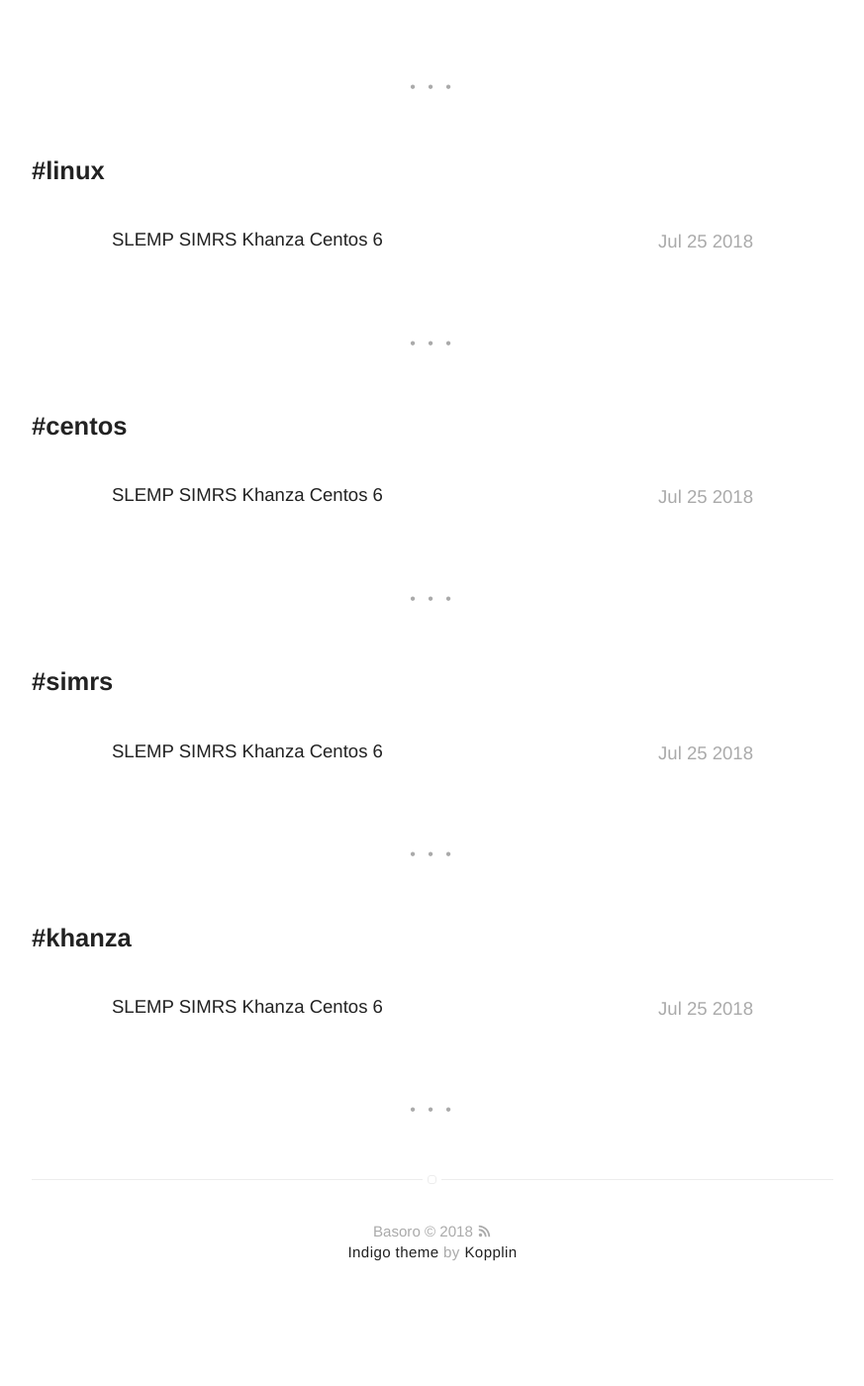
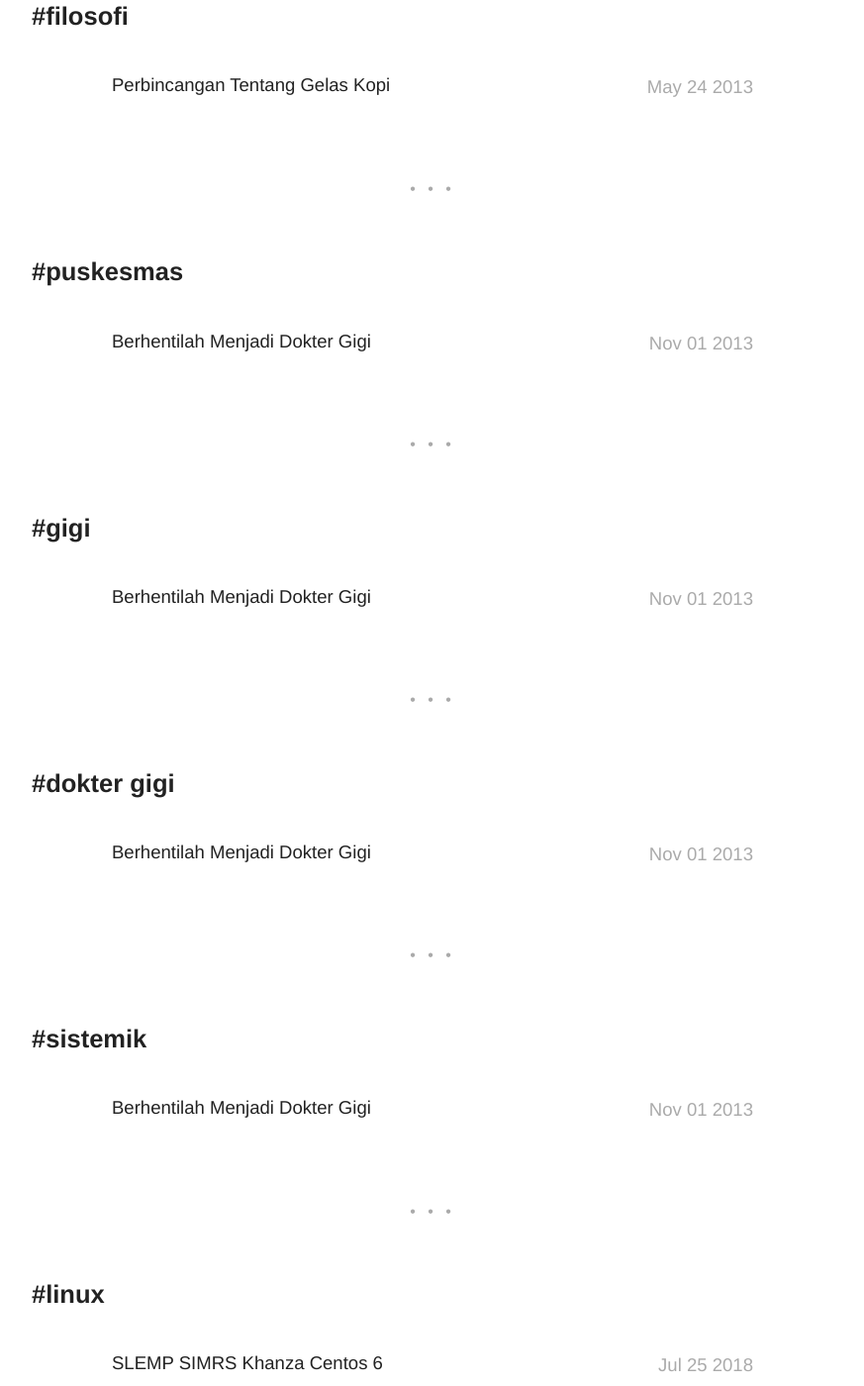
Before and after one commit to basoro/basoro.github.io, a Jekyll site: the page built from tags.html, in a window 1280 px wide and 1400 px high, scrolled down 2135 px. Shown: the whole window at 99% size, without its empty margins (203-1076 px from the left). Built offline with Jekyll 4.4.1, drawn with Linux system fonts in a browser that asks for light colours; before the commit the page ends 3472 px from its top, so only the background shows below that; some of the changed text lies outside the part shown.

Commit message:
Update 2013-11-01-berhentilah-menjadi-dokter-gigi.md

```diff
--- a/_posts/2013-11-01-berhentilah-menjadi-dokter-gigi.md
+++ b/_posts/2013-11-01-berhentilah-menjadi-dokter-gigi.md
@@ -1,8 +1,18 @@
 ---
-published: true
-star: true
+title: "Berhentilah Menjadi Dokter Gigi"
+layout: post
+date: 2013-11-01 22:48
+image: /assets/images/profile.jpg
+headerImage: true
+tag:
+- dokter
+- puskesmas
+- gigi
+- dokter gigi
+- sistemik
 category: blog
 author: basoro
+description: Berhentilah Menjadi Dokter Gigi
 ---
 Beberapa bulan belakangan terjadi perdebatan seru tentang layanan primer Dokter Gigi. Tentang konsep layanan paripurna bidang kesehatan Gigi dan Mulut. Yang menjadi pertanyaan adalah, “Mengapa Dokter Gigi lebih identik dengan masalah-masalah kesehatan gigi saja?”. Maksud saya apakah sekedar ngurusin urusan kavitas, gigi goyang, sakit gigi, karang gigi hingga cabut-mencabut. Bukankah kita juga dituntut untuk melaksanakan konsep layanan kesehatan secara utuh?. Bukankah kita dulu sekolah dibidang kesehatan Gigi dan Mulut?. Hingga rumah sakit tempat kita mengasah skill dengan bangganya manamakan diri sebagai Rumah Sakit Gigi dan Mulut (RSGM). Yang berarti bidang kita adalah pelayanan kesehatan Gigi dan Mulut secara menyeluruh.
 
```
